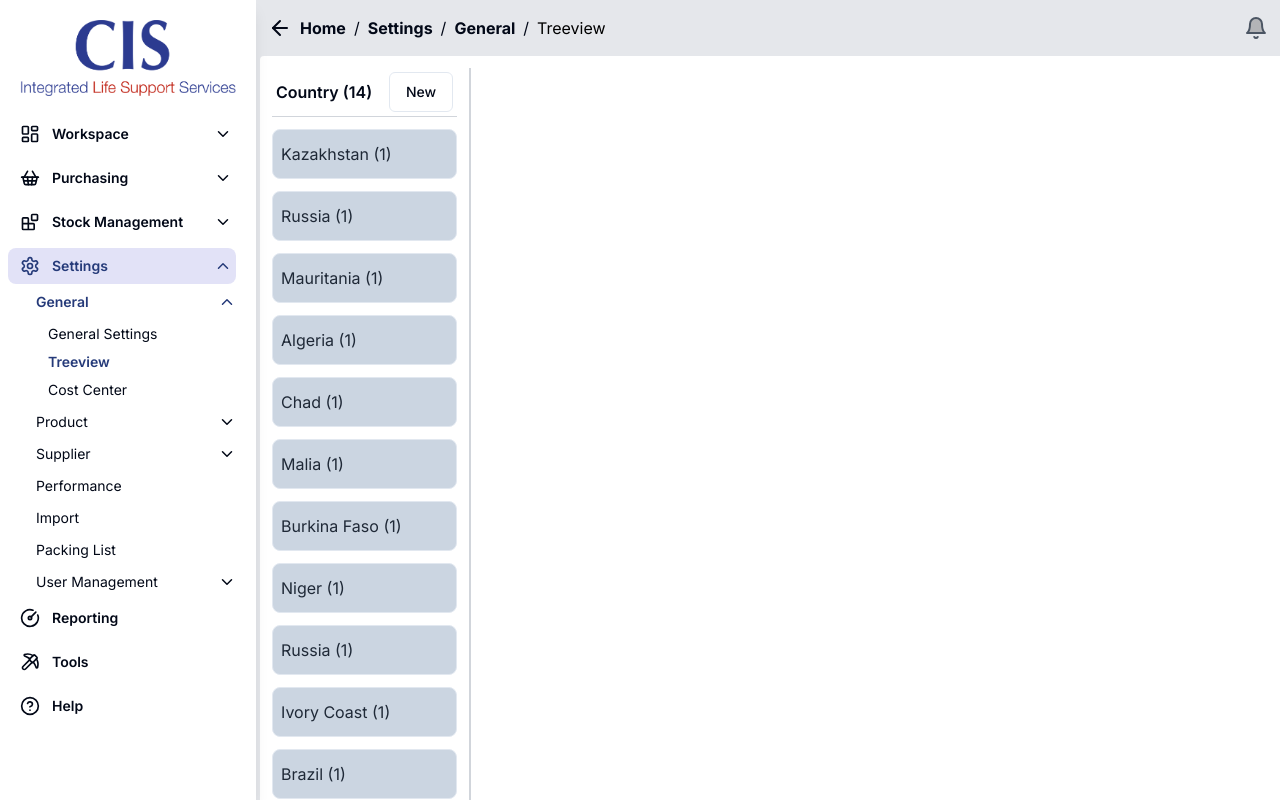
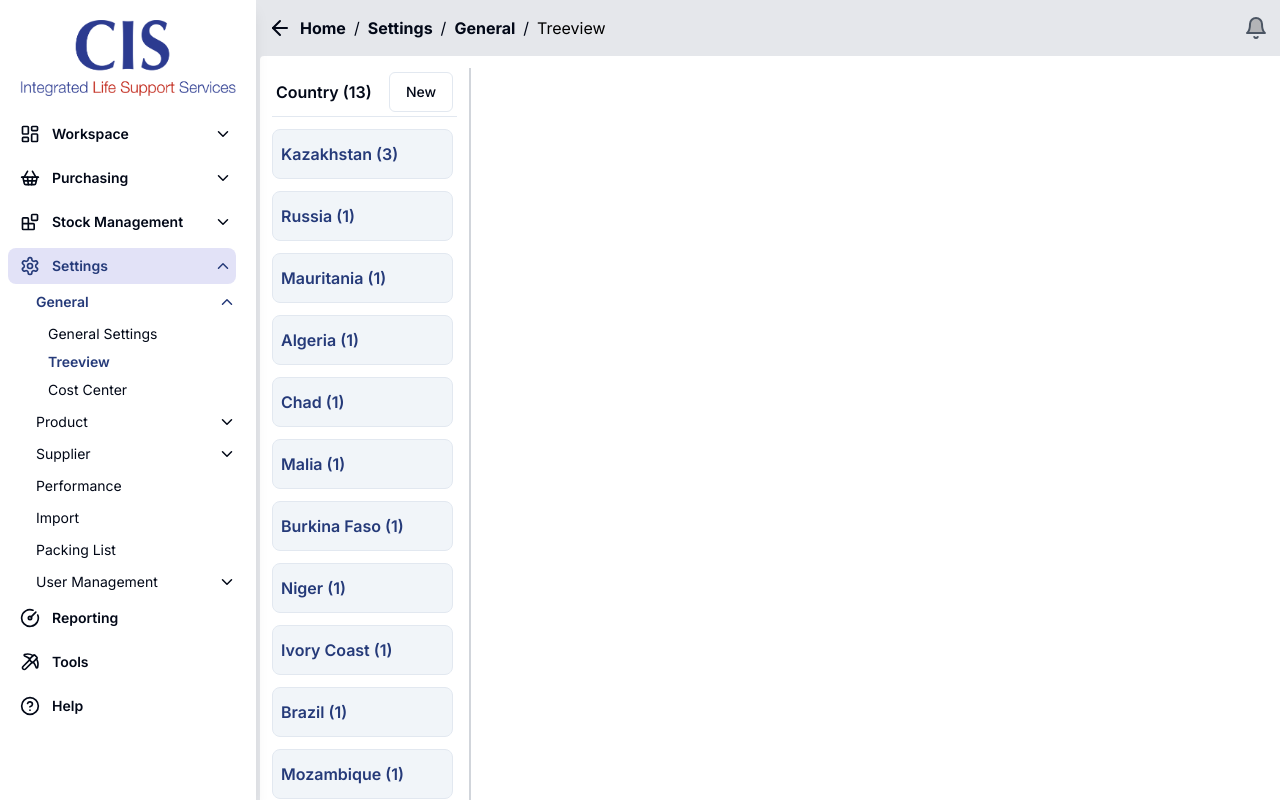
Before and after one commit to cisrd/cscmv4, a Next.js app: page /settings/general/treeview in a window 1280 px wide. Built offline with nearby package versions, Linux system fonts and the light colour scheme.

Commit message:
Treeview state

```diff
--- a/app/(root)/(home)/settings/general/treeview/country.tsx
+++ b/app/(root)/(home)/settings/general/treeview/country.tsx
@@ -1,24 +1,31 @@
-import { Pencil } from 'lucide-react';
-import React from 'react'
+"use client";
 
-interface ICoountry {
-    name: string;
-    project?: IProject[];
-  }
+import { Pencil } from "lucide-react";
+import { ICoountry } from "./treeview-data";
 
-  interface IProject {
-    name: string;
-  }
-
-
-const CountryWidget = ({country} : {country : ICoountry} ) => {
-  return (
-<div className="group flex items-center justify-between border rounded-[8px] p-2 bg-slate-300 cursor-pointer min-h-[50px] text-gray-800 mt-3 mr-3 relative">
-  <p>{country.name} ({country.project?.length})</p>
-  <Pencil className="hidden group-hover:block h-5 w-5 text-gray-600 ml-5" />
-</div>
-
-  )
+interface CountryWidgetProps {
+  country: ICoountry;
+  onSelectCountry: () => void;
 }
 
-export default CountryWidget
+const CountryWidget: React.FC<CountryWidgetProps> = ({
+  country,
+  onSelectCountry,
+}) => {
+  return (
+    <div
+      className={`group flex items-center justify-between border rounded-[8px] p-2
+    cursor-pointer min-h-[50px] text-sidebar-active font-semibold mt-3 mr-3 relative hover:bg-sidebar-background
+    ${country.selected ? "bg-sidebar-background" : "bg-slate-100 "}
+    `}
+      onClick={onSelectCountry}
+    >
+      <p>
+        {country.name} ({country.project?.length})
+      </p>
+      <Pencil className="hidden group-hover:block h-5 w-5 text-gray-600 ml-5" />
+    </div>
+  );
+};
+
+export default CountryWidget;
--- a/app/(root)/(home)/settings/general/treeview/page.tsx
+++ b/app/(root)/(home)/settings/general/treeview/page.tsx
@@ -1,24 +1,66 @@
-import { Button } from '@/components/ui/button'
-import React from 'react'
-import { itemsCountry } from './treeview-data'
-import CountryWidget, {} from "./country"
+"use client";
+
+import { Button } from "@/components/ui/button";
+import { useState } from "react";
+import { ICoountry, itemsCountry } from "./treeview-data";
+import CountryWidget from "./country";
+import { ScrollArea } from "@/components/ui/scroll-area";
 
 const TreeView = () => {
+  const [countries, setCountries] = useState<ICoountry[]>(itemsCountry);
+  const [selectedCountry, setSelectedCountry] = useState<ICoountry | null>(
+    null
+  );
+
+  const handleSelectCountry = (selectedId: string) => {
+    const updatedCountries = countries.map((country) =>
+      country.name === selectedId
+        ? { ...country, selected: true }
+        : { ...country, selected: false }
+    );
+    setCountries(updatedCountries);
+    setSelectedCountry(
+      updatedCountries.find((country) => country.name === selectedId) || null
+    );
+  };
+
   return (
     <div className="flex flex-col h-screen overflow-hidden">
       <div className="flex flex-1 bg-white p-3 rounded-s-sm">
         <div className="h-screen w-full grid grid-cols-5">
-            <div className="col-span-1 border-r-2 border-gray-300 overflow-auto">
-              <div className='flex items-center justify-between p-1 border-b border-gray-300 mr-3 font-semibold'>
+          <div className="col-span-1 border-r-2 border-gray-300 overflow-hidden">
+            <div className="flex items-center justify-between p-1 border-b border-gray-00 mr-3 font-semibold">
               <p>Country ({itemsCountry.length}) </p>
-                <Button variant={'outline'}>New</Button>
+              <Button variant={"outline"}>New</Button>
             </div>
-              {itemsCountry.map(( country) => (
-                <CountryWidget key={country.name} country={country} />
+            <ScrollArea className=" h-[88%] pb-5 pr-1">
+              {countries.map((country) => (
+                <CountryWidget
+                  key={country.name}
+                  country={country}
+                  onSelectCountry={() => handleSelectCountry(country.name)}
+                />
               ))}
+            </ScrollArea>
           </div>
-            <div className="col-span-1 border-r-2 border-gray-300 overflow-auto hidden">
+
+          <div
+            className={`col-span-1 border-r-2 border-gray-300 overflow-auto ${
+              !selectedCountry && "hidden"
+            }`}
+          >
             project
+            <ul>
+              {selectedCountry?.project?.length ? (
+                selectedCountry.project.map((project, index) => (
+                  <li key={index} className="p-2 border-b border-gray-200">
+                    <strong>{project.name}</strong>
+                  </li>
+                ))
+              ) : (
+                <li className="p-2">No projects found for this country.</li>
+              )}
+            </ul>
           </div>
           <div className="col-span-1 border-r-2 border-gray-300 overflow-auto  hidden">
             site
@@ -26,13 +68,11 @@ const TreeView = () => {
           <div className="col-span-1 border-r-2 border-gray-300 overflow-auto  hidden">
             substore
           </div>
-            <div className="col-span-1 overflow-auto  hidden">
-                Store
+          <div className="col-span-1 overflow-auto  hidden">Store</div>
         </div>
       </div>
     </div>
-    </div>
-  )
-}
+  );
+};
 
-export default TreeView
+export default TreeView;
--- a/app/(root)/(home)/settings/general/treeview/treeview-data.ts
+++ b/app/(root)/(home)/settings/general/treeview/treeview-data.ts
@@ -1,23 +1,30 @@
-interface ICoountry {
+export interface ICoountry {
     name: string;
+    selected?: boolean;
     project?: IProject[];
   }
 
-  interface IProject {
+export  interface IProject {
     name: string;
   }
 
   export const itemsCountry: ICoountry[] = [
     {
       name : "Kazakhstan",
+      selected : false,
       project : [
         {
           name : "Katko"
-        }
+        },        {
+          name : "Aktogay"
+        },        {
+          name : "Bozshakol"
+        },
       ],
     },
   {
     name : "Russia",
+    selected : false,
     project : [
       {
         name : "Site 1"
@@ -26,6 +33,7 @@ interface ICoountry {
   },
   {
     name : "Mauritania",
+    selected : false,
     project : [
       {
         name : "Site 1"
@@ -34,6 +42,7 @@ interface ICoountry {
   },
   {
     name : "Algeria",
+    selected : false,
     project : [
       {
         name : "Site 1"
@@ -42,6 +51,7 @@ interface ICoountry {
   },
   {
     name : "Chad",
+    selected : false,
     project : [
       {
         name : "Site 1"
@@ -50,6 +60,7 @@ interface ICoountry {
   },
   {
     name : "Malia",
+    selected : false,
     project : [
       {
         name : "Site 1"
@@ -58,6 +69,7 @@ interface ICoountry {
   },
   {
     name : "Burkina Faso",
+    selected : false,
     project : [
       {
         name : "Site 1"
@@ -66,14 +78,7 @@ interface ICoountry {
   },
   {
     name : "Niger",
-    project : [
-      {
-        name : "Site 1"
-      }
-    ]
-  },
-  {
-    name : "Russia",
+    selected : false,
     project : [
       {
         name : "Site 1"
@@ -82,6 +87,7 @@ interface ICoountry {
   },
   {
     name : "Ivory Coast",
+    selected : false,
     project : [
       {
         name : "Site 1"
@@ -90,6 +96,7 @@ interface ICoountry {
   },
   {
     name : "Brazil",
+    selected : false,
     project : [
       {
         name : "Site 1"
@@ -98,6 +105,7 @@ interface ICoountry {
   },
   {
     name : "Mozambique",
+    selected : false,
     project : [
       {
         name : "Site 1"
@@ -106,6 +114,7 @@ interface ICoountry {
   },
   {
     name : "Gabon",
+    selected : false,
     project : [
       {
         name : "Site 1"
@@ -114,6 +123,7 @@ interface ICoountry {
   },
   {
     name : "Congo",
+    selected : false,
     project : [
       {
         name : "Site 1"
--- a/tailwind.config.ts
+++ b/tailwind.config.ts
@@ -26,6 +26,7 @@ const config = {
           background: "#E2E2F7",
           iconColor: "#636c80",
           bgLogo: "#2E3991",
+
         },
         border: "hsl(var(--border))",
         input: "hsl(var(--input))",
```
Lines whose indentation alone changed are shown as unchanged.
